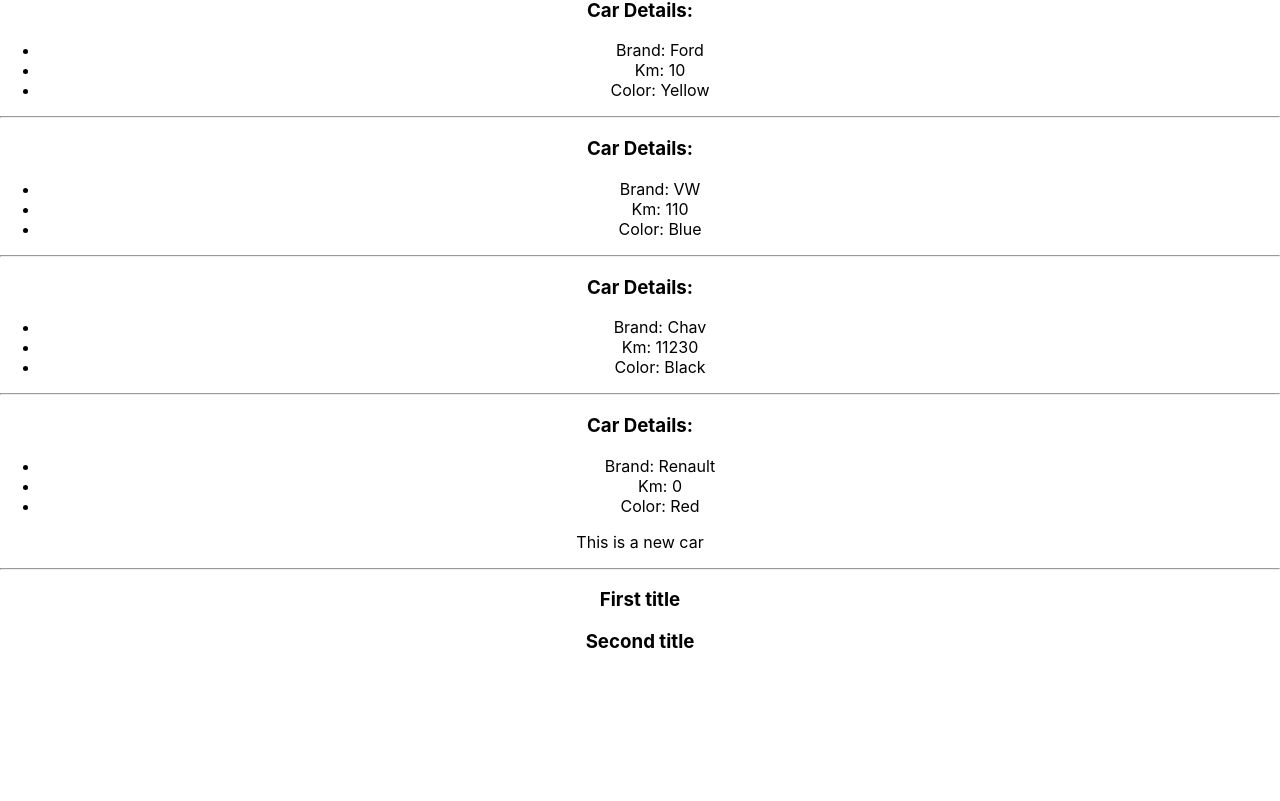
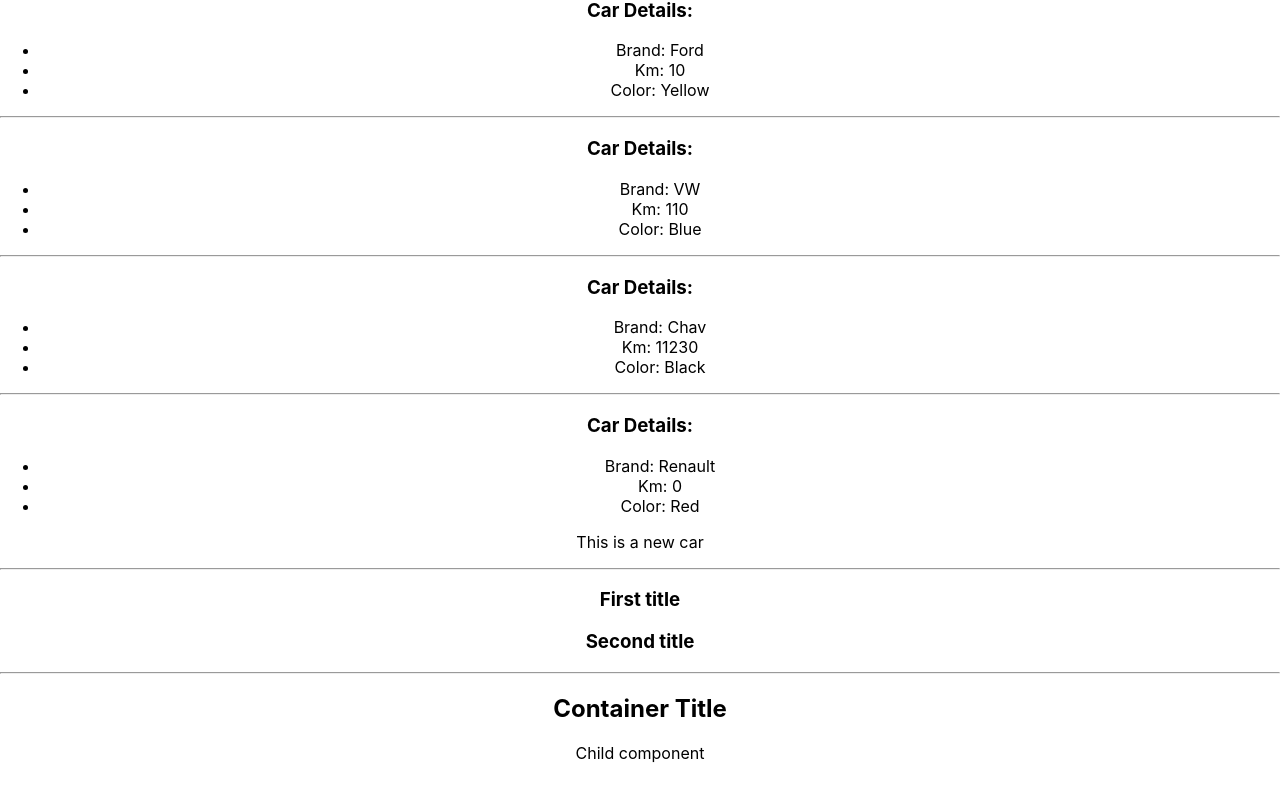
Before and after one commit to WeltonAM/React_HoraDeCodar, a React (Create React App) app in the folder 02_advancing/: page / in a window 1280 px wide. Shown: the part 1412-2213 px from the top of the page. Before the commit the page ends 2165 px from the top, so only its background shows below. Built offline with nearby package versions, Linux system fonts and the light colour scheme.

Commit message:
Children component

```diff
--- a/02_advancing/src/App.js
+++ b/02_advancing/src/App.js
@@ -3,6 +3,7 @@ import './App.css';
 import CountryPhoto from './assets/img/pic1.jpg'
 import CarDetails from './components/CarDetails';
 import ConditionalRender from './components/ConditionalRender';
+import Container from './components/Container';
 import Fragment from './components/Fragment';
 import ListRender from './components/ListRender';
 import ManageData from './components/ManageData';
@@ -44,6 +45,10 @@ function App() {
 
       <Fragment />
 
+      <Container>
+        <p>Child component</p>
+      </Container>
+
     </div>
   );
 }
--- /dev/null
+++ b/02_advancing/src/components/Container.js
@@ -0,0 +1,11 @@
+const Container = ({ children }) => {
+    return (
+        <div>
+            <hr />
+            <h2>Container Title</h2>
+            {children}
+        </div>
+    )
+}
+
+export default Container
```
